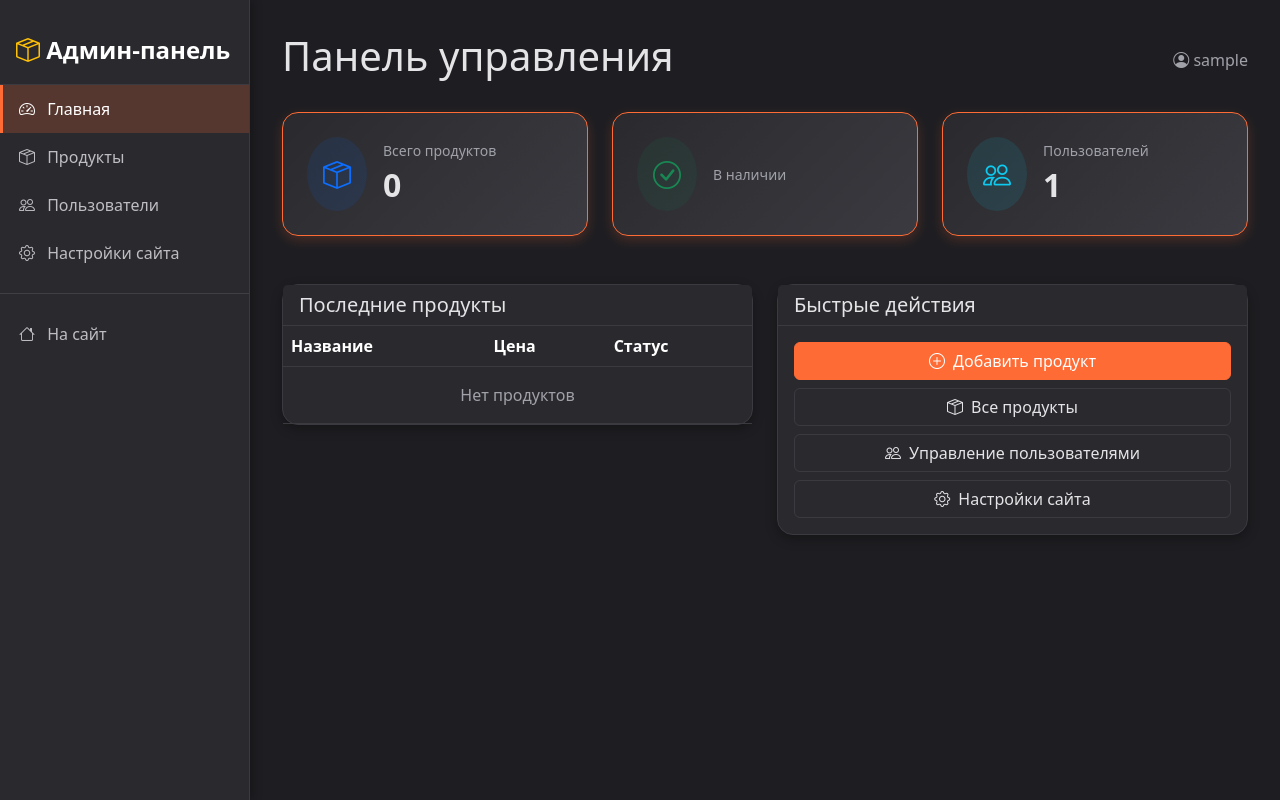
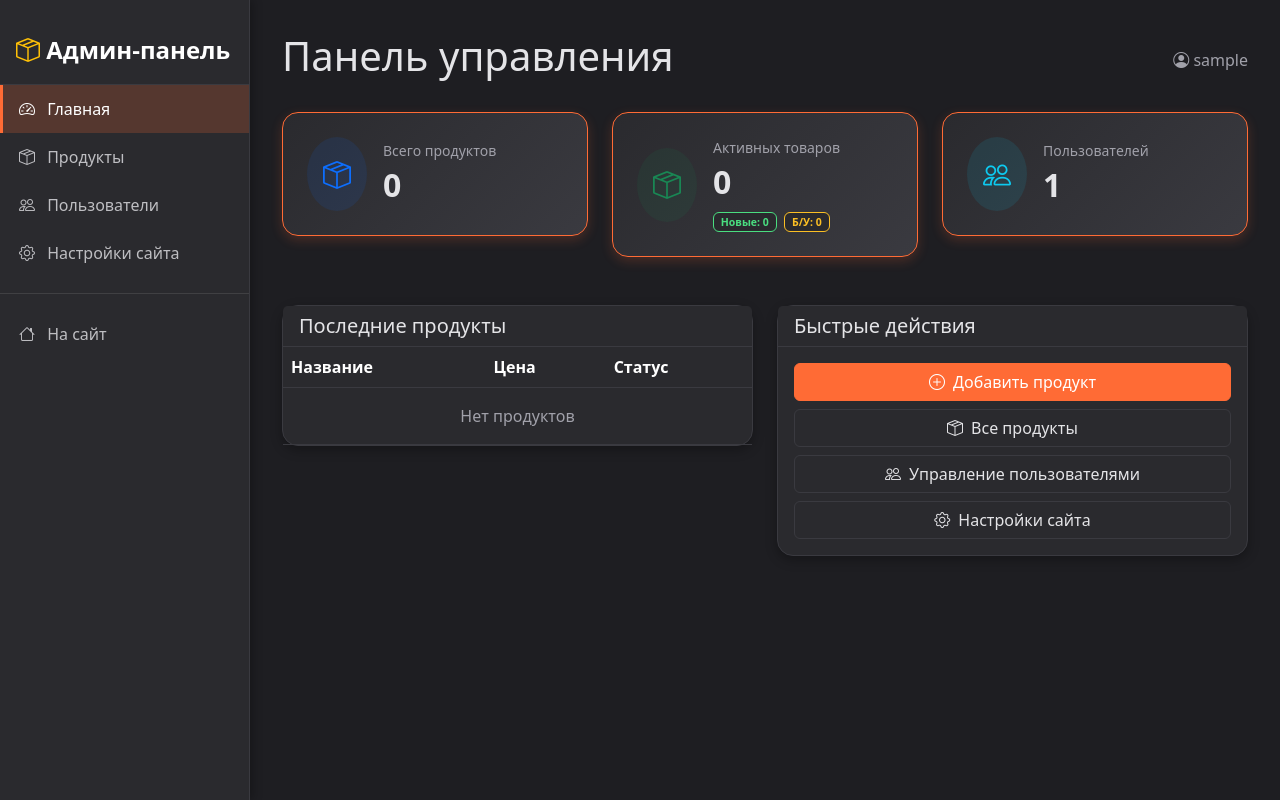
Before and after one commit to khasanyanovk/PalleteShop, a Django app: page /admin/ in a window 1280 px wide. Run offline with Django 5.2, Linux system fonts and the light colour scheme; the visitor is signed in with stand-in values (Sample User, id 1); data comes from the database, SQL or seed files in the repository; data that the repository does not hold is empty.

Commit message:
minor fixes

```diff
--- a/admin_panel/templates/admin_panel/dashboard.html
+++ b/admin_panel/templates/admin_panel/dashboard.html
@@ -32,12 +32,16 @@
             <div class="d-flex align-items-center">
                 <div class="flex-shrink-0">
                     <div class="bg-success bg-opacity-10 p-3 rounded-circle">
-                        <i class="bi bi-check-circle fs-3 text-success"></i>
+                        <i class="bi bi-box-seam fs-3 text-success"></i>
                     </div>
                 </div>
                 <div class="flex-grow-1 ms-3">
-                    <div class="text-muted small">В наличии</div>
-                    <div class="fs-2 fw-bold">{{ in_stock }}</div>
+                    <div class="text-muted small">Активных товаров</div>
+                    <div class="fs-2 fw-bold">{{ in_stock_products }}</div>
+                    <div class="small text-muted mt-1">
+                        <span class="badge" style="background: #2a2a2e; color: #4ade80; border: 1px solid #4ade80;">Новые: {{ new_products }}</span>
+                        <span class="badge ms-1" style="background: #2a2a2e; color: #fbbf24; border: 1px solid #fbbf24;">Б/У: {{ used_products }}</span>
+                    </div>
                 </div>
             </div>
         </div>
--- a/admin_panel/views.py
+++ b/admin_panel/views.py
@@ -18,6 +18,8 @@
     context = {
         "total_products": Product.objects.count(),
         "in_stock_products": Product.objects.filter(in_stock=True).count(),
+        "new_products": Product.objects.filter(condition="new").count(),
+        "used_products": Product.objects.filter(condition="used").count(),
         "total_users": User.objects.count(),
         "active_users": User.objects.filter(is_active=True).count(),
         "recent_products": Product.objects.all().order_by("-id")[:5],
@@ -158,4 +160,6 @@
     else:
         form = SiteSettingsForm(instance=settings)
 
-    return render(request, "admin_panel/site_settings.html", {"form": form})
+    return render(
+        request, "admin_panel/site_settings.html", {"form": form, "settings": settings}
+    )
```
